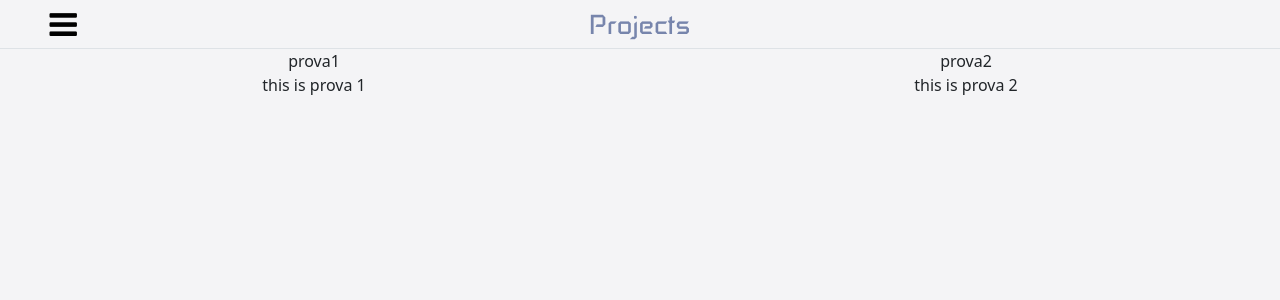
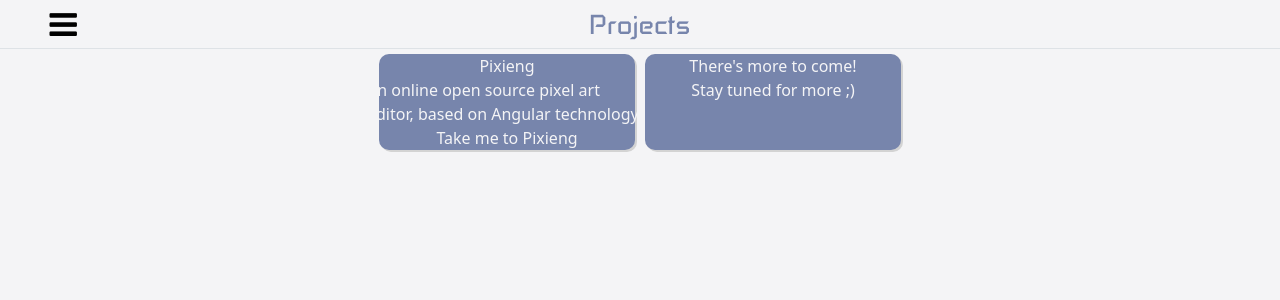
Before and after one commit to Pheamma/pheamma.github.io, an Angular app: page /projects in a window 1280 px wide. Shown: the top 300 px of the page. Built offline with nearby package versions, Linux system fonts and the light colour scheme.

Commit message:
added some projects

```diff
--- a/src/app/pages/projects/projects.component.css
+++ b/src/app/pages/projects/projects.component.css
@@ -3,8 +3,53 @@
 }
 
 .projectCard {
-    width: 200px;
+    width: 20vw;
+    background-color: #7785AC;
+    color: #F4F4F6;
+    margin: 5px;
+    border-radius: 10px;
+    box-shadow: 2px 2px lightgray;
+}
 
+.projectCard:hover {
+    background-color:#97EFE9;
+    color: #7785AC;
+    animation: fillingBackground;
+    animation-duration: 500ms;
+}
+
+.projectCard a {
+    width:fit-content;
+    text-decoration: none;
+    color: #F4F4F6;
+}
+
+.projectCard:hover a {
+    color:#7785AC;
+    animation: changingLinkText;
+    animation-duration: 500ms;
+}
+
+@keyframes changingLinkText{
+    from {color: #F4F4F6;}
+    to {color: #7785AC;}
+}
+
+.projectCard a:hover {
+    color: #F4F4F6;
+}
+
+@keyframes fillingBackground {
+    from {
+        background-color: #7785AC;
+        color: #F4F4F6;
+        opacity: 0.5;
+    }
+    to {
+        background-color: #97EFE9;
+        opacity: 1;
+        color: #7785AC;
+    }
 }
 
 .highPriority {
--- a/src/app/pages/projects/projects.component.html
+++ b/src/app/pages/projects/projects.component.html
@@ -4,14 +4,17 @@
         <span class="col-10 titleText">Projects</span>
     </div>
     <div class="row d-flex justify-content-center backgroundCards">
-        <div *ngFor="let p of projects" class="container d-flex justify-content-center projectCard">
-            <div class="col">
+        <div class="container d-flex justify-content-center">
+            <div *ngFor="let p of projects" class="col-1 projectCard">
                 <div class="row d-flex justify-content-center">
                     {{p.header}}
                 </div>
                 <div class="row d-flex justify-content-center">
                     {{p.content}}
                 </div>
+                <div class="row d-flex justify-content-center">
+                    <a style="text-align:center;" target="_blank" href="{{p.link}}">{{p.linkComment}}</a>
+                </div>
             </div>
         </div>
     </div>
--- a/src/app/pages/projects/projects.component.ts
+++ b/src/app/pages/projects/projects.component.ts
@@ -8,13 +8,13 @@
 })
 export class ProjectsComponent implements OnInit {
 
-  projects : {"header": string, "content": string}[] = [];
+  projects : {"header": string, "content": string, "link": string, "linkComment": string}[] = [];
 
   constructor() { }
 
   ngOnInit(): void {
     projectsCards.cards.forEach(c => {
-      this.projects.push({"header": c.header, "content": c.content});
+      this.projects.push({"header": c.header, "content": c.content, "link": c.link, "linkComment": c.linkComment});
     });
   }
 
--- a/src/assets/resources/projectsCards.json
+++ b/src/assets/resources/projectsCards.json
@@ -1,12 +1,16 @@
 {
     "cards" : [
         {
-            "header": "prova1",
-            "content": "this is prova 1"
+            "header": "Pixieng",
+            "content": "An online open source pixel art editor, based on Angular technology.",
+            "link": "https://github.com/Pheamma/pixieng",
+            "linkComment": "Take me to Pixieng"
         },
         {
-            "header": "prova2",
-            "content": "this is prova 2"
+            "header": "There's more to come!",
+            "content": "Stay tuned for more ;)",
+            "link": "",
+            "linkComment": ""
         }
     ]
 }
```
Also changed, not shown: 2 other files (tests, documents, lock files or other folders).
